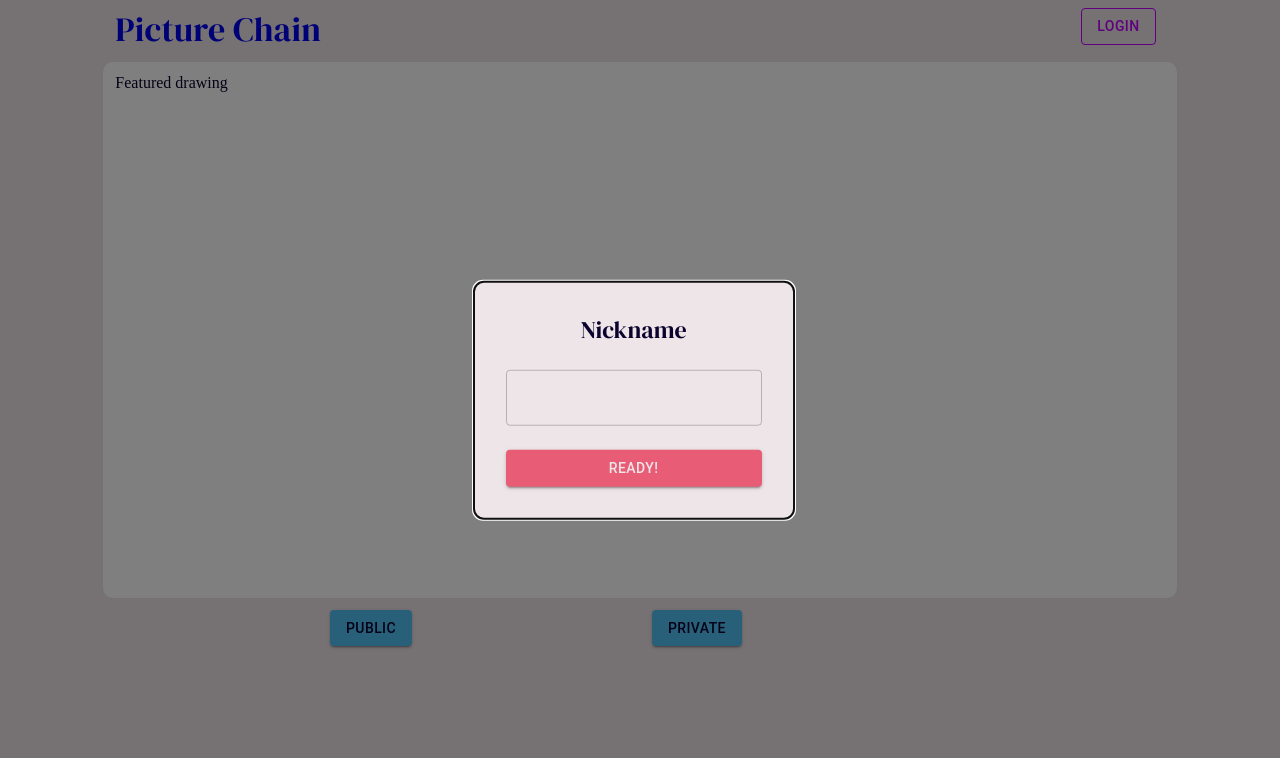
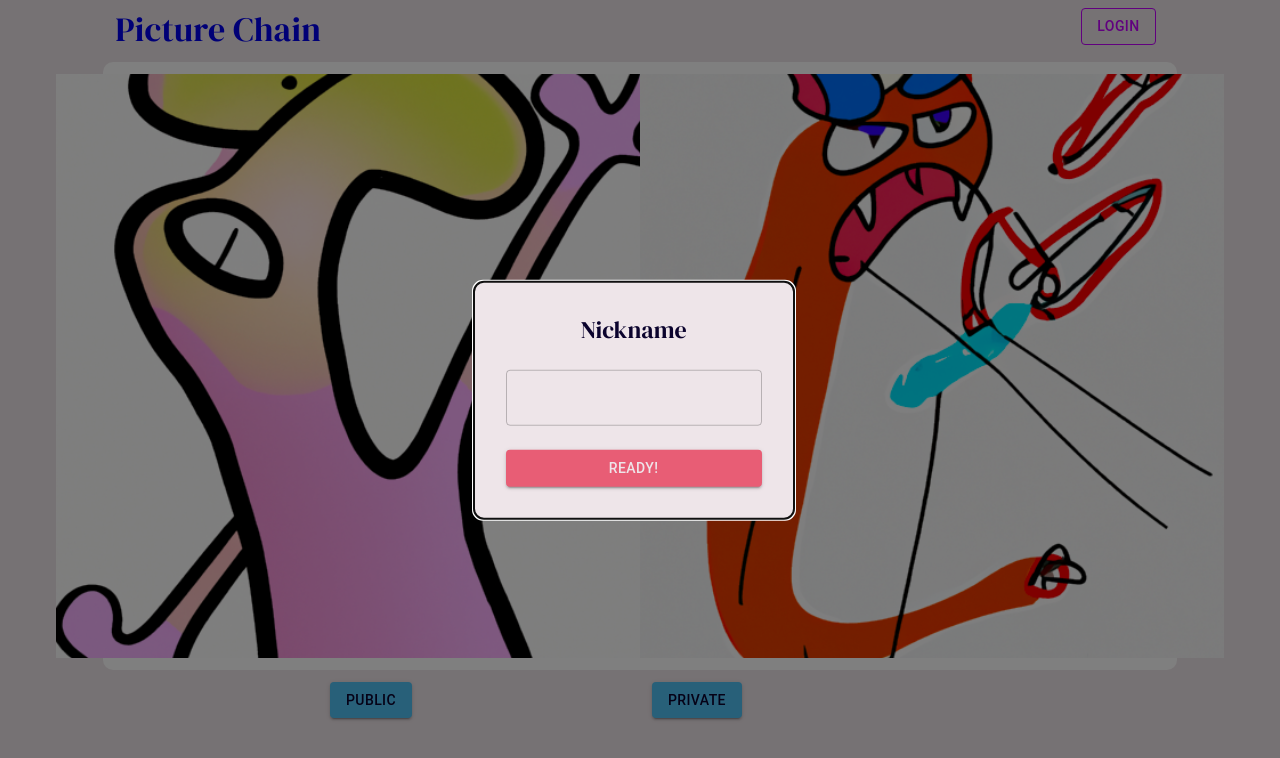
Before and after one commit to lhacks-rsmm/picturechain-frontend, a React (Create React App) app: page /home in a window 1280 px wide. Shown: the top 758 px of the page. Built offline with nearby package versions, Linux system fonts and the light colour scheme.

Commit message:
Got synced changes working

```diff
--- a/src/pages/home.js
+++ b/src/pages/home.js
@@ -29,10 +29,10 @@ export default function Home() {
             <Grid item xs={12}><AppHeader /></Grid>
             <Grid item xs={1} />
             <Grid item xs={10} className="img-container">
-                <div style={{height: "512px", width:"512px"}} className="featured-drawing">
-
-                Featured drawing
-                </div>
+                <Container className="featured-drawing" style={{ display: 'flex', flexDirection: 'row', alignItems: 'center', justifyContent: 'center'}}>
+                    <img src={process.env.PUBLIC_URL + '/images/img-3GnyG2AGnbEY8yzfAliOgfmv.png'} alt="Cannot Load" style={{height:'73vh'}}/>
+                    <img src={process.env.PUBLIC_URL + '/images/img-zZfkp0rr2YQyoZCFOXsNshPq.png'} alt="Cannot Load" style={{height:'73vh'}}/>
+                </Container>
                 </Grid>
             <Grid item align xs={1} />
             <Grid item xs={3} />
```
